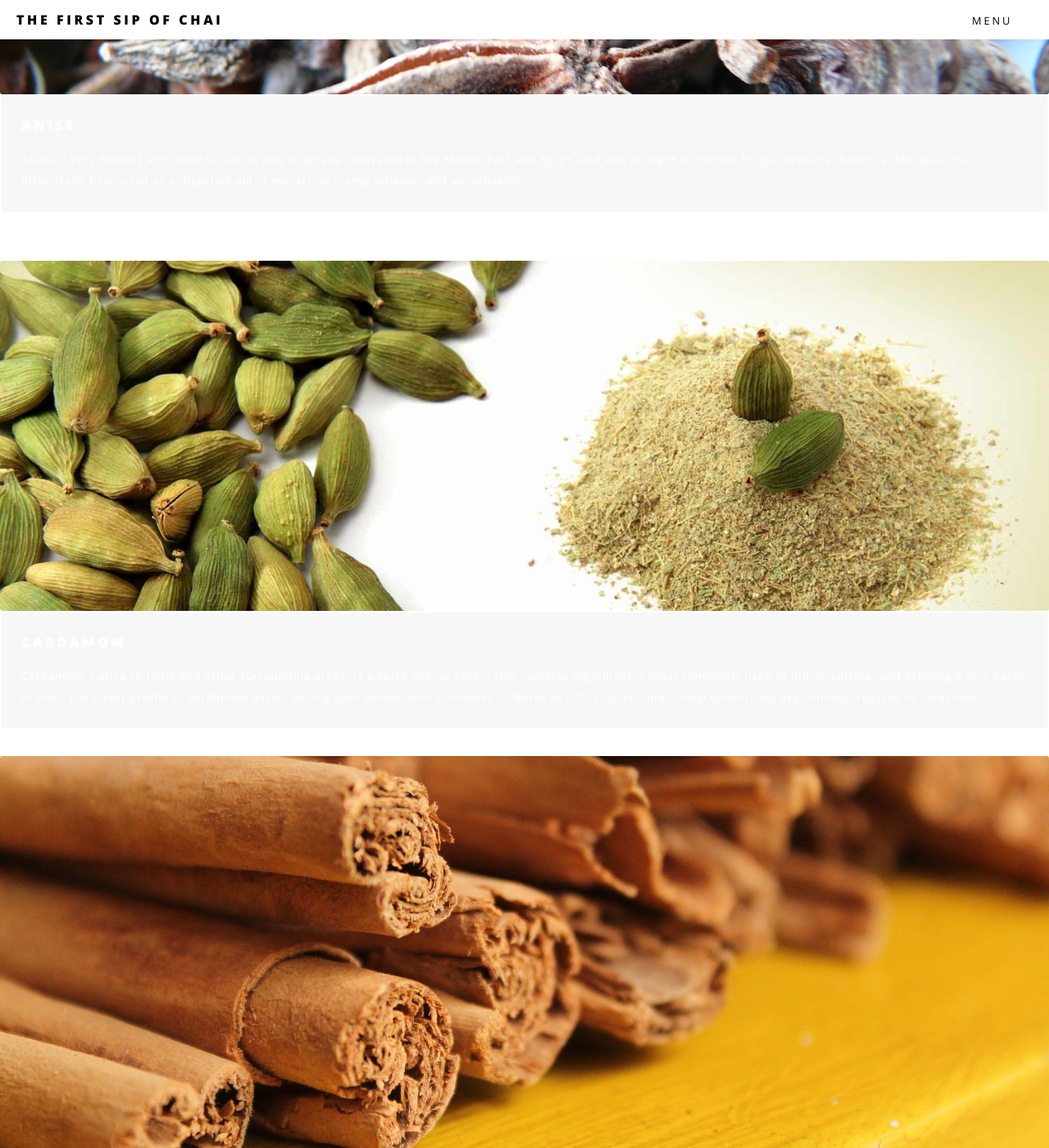
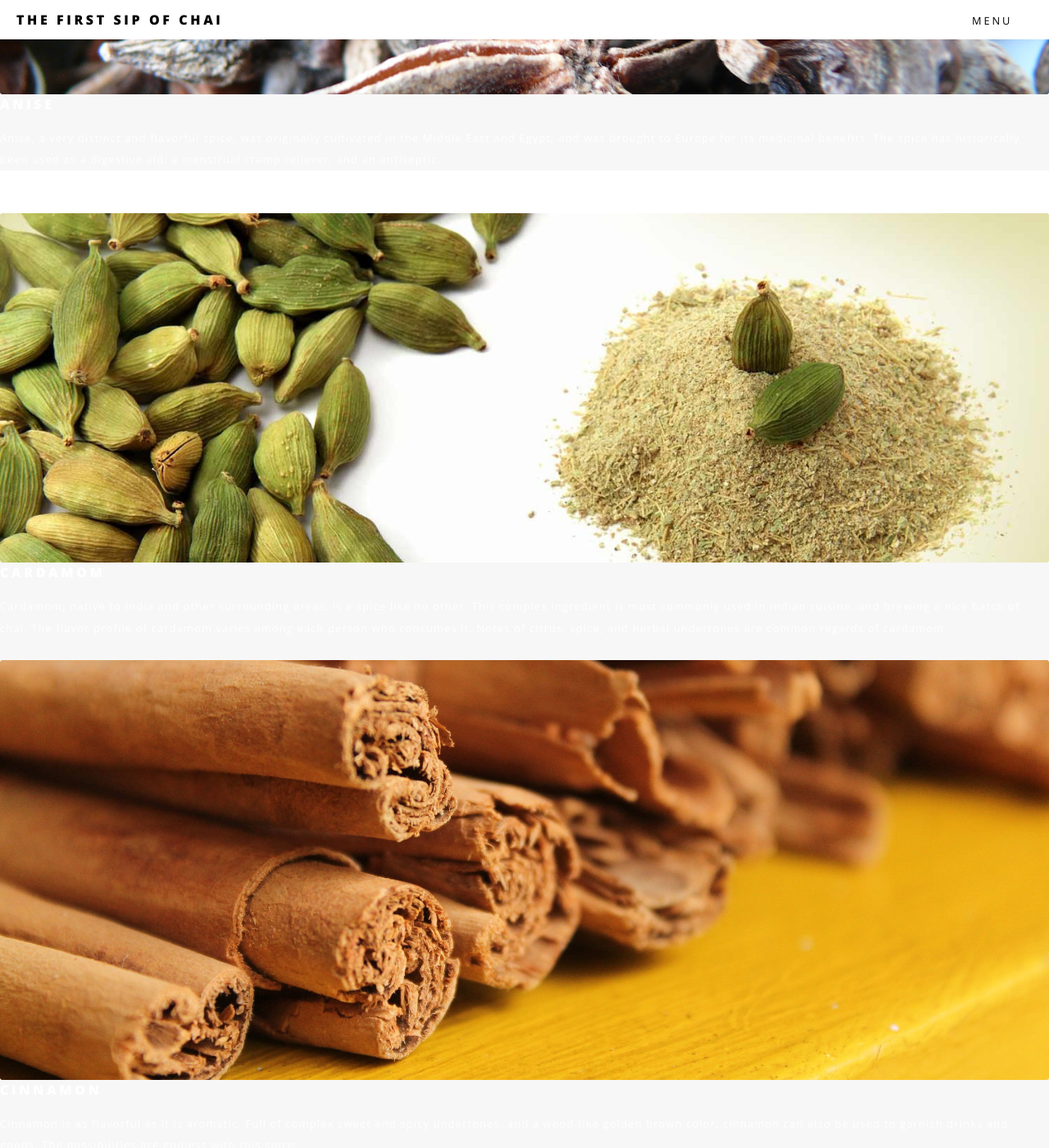
Before and after one commit to the-first-sip-of-chai/the-first-sip-of-chai.github.io, a Jekyll site: the page built from ingredients.html, in a window 1280 px wide and 1400 px high, scrolled down 750 px. Shown: the whole window at 82% size. Built offline with Jekyll 4.4.1, drawn with Linux system fonts in a browser that asks for light colours.

Commit message:
int content 3

```diff
--- a/css/main.scss
+++ b/css/main.scss
@@ -1845,7 +1845,7 @@
 
 	}
 
-.box {
+.box-ing {
   background: no-repeat;
   background-color: #f7f7f7;
   background-size: contain;
--- a/index.html
+++ b/index.html
@@ -11,7 +11,7 @@
 
   <section id="banner">
     <div class="inner">
-      <h2><img src="images/fsoc-logo.png" width="75%" /></h2>
+      <h2><img src="images/fsoc-logo.png" class="6u 9u$(medium)"/></h2>
       <p>LOOKING FOR?</p>
       <center>
       <!-- <ul class="actions">
@@ -23,7 +23,7 @@
       </ul> -->
       <p><a href="/home.html" class="button " style="color: black">At Home</a></p>
 
-      <p>or</p>
+      <p style="font-size: 70%">or</p>
 
       <p><a href="/fs.html" class="button " style="color: black">Café / Business</a></p>
 
--- a/ingredients.html
+++ b/ingredients.html
@@ -7,7 +7,7 @@
   <div class="12u"><span class="image fit" style="margin: 0"><img src="images/ing/anise.jpg" alt="" />
 
   </span>
-  <div class="box" >
+  <div class="box-ing" >
     <h4>Anise</h4>
     <p style="font-size: 80%">
       Anise, a very distinct and flavorful spice, was originally cultivated in the Middle East and Egypt, and was brought to Europe for its medicinal benefits. The spice has historically been used as a digestive aid, a menstrual cramp reliever, and an antiseptic.
@@ -16,7 +16,7 @@
   </div>
   <br>
   <div class="12u"><span class="image fit" style="margin: 0"><img src="images/ing/cardamom.jpg" alt="" />
-    <div class="box" style="float: left !important;">
+    <div class="box-ing" style="float: left !important;">
       <h4>Cardamom</h4>
       <p style="font-size: 80%">
       	Cardamom, native to India and other surrounding areas, is a spice like no other. This complex ingredient is most commonly used in Indian cuisine, and brewing a nice batch of chai. The flavor profile of cardamom varies among each person who consumes it. Notes of citrus, spice, and herbal undertones are common regards of cardamom.
@@ -25,7 +25,7 @@
   </span></div>
   <br>
   <div class="12u"><span class="image fit" style="margin: 0"><img src="images/ing/cinnamon.jpg" alt="" />
-    <div class="box"  >
+    <div class="box-ing"  >
       <h4>Cinnamon</h4>
       <p style="font-size: 80%">
       	Cinnamon is as flavorful as it is aromatic. Full of complex sweet and spicy undertones, and a wood-like golden brown color, cinnamon can also be used to garnish drinks and goods. The possibilities are endless with this spice.
@@ -34,7 +34,7 @@
   </span></div>
   <br>
   <div class="12u"><span class="image fit" style="margin: 0"><img src="images/ing/cloves.jpg" alt="" />
-    <div class="box"  style="float: left !important;">
+    <div class="box-ing"  style="float: left !important;">
       <h4>Cloves</h4>
       <p style="font-size: 80%">
       	Cloves have one of the most unique flavors out there. The taste is pungent, strong and sweet with a bitter, astringent undertone. Cloves also have a distinct warm characteristic that can be almost a feeling of heat, and cause a tingling sensation on the tongue.
@@ -43,7 +43,7 @@
   </span></div>
   <br>
   <div class="12u"><span class="image fit" style="margin: 0"><img src="images/ing/ginger.jpg" alt="" />
-    <div class="box" >
+    <div class="box-ing" >
       <h4>Ginger</h4>
       <p style="font-size: 80%">
       	Ginger provides a mildly spicy kick to any dish or drink when used in a large enough quantity. It was originally cultivated in Southeast Asia, and was transported to Europe during the spice trade.
@@ -52,7 +52,7 @@
   </span></div>
   <br>
   <div class="12u"><span class="image fit" style="margin: 0"><img src="images/ing/vanilla.jpg" alt="" />
-    <div class="box"  style="float: left !important;">
+    <div class="box-ing"  style="float: left !important;">
       <h4>Vanilla</h4>
       <p style="font-size: 80%">
       	Regarded as one of the world's most popular aroma and flavors. Its origin can be traced back thousands of years and is now widely used in foods and beverages. Although it is native to Mexico, it is now widely grown throughout the tropics. Indonesia and Madagascar are the world's largest producers.
```
